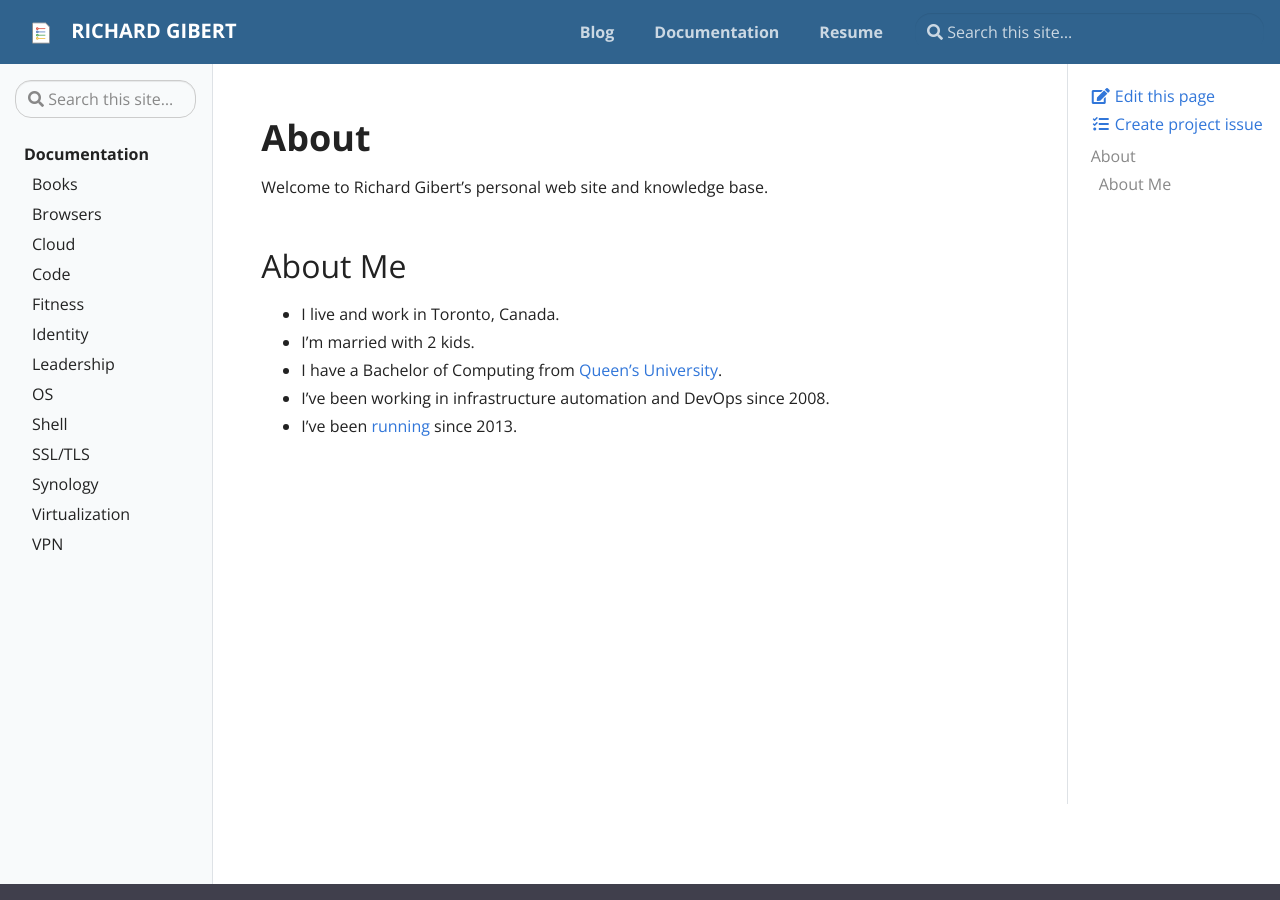
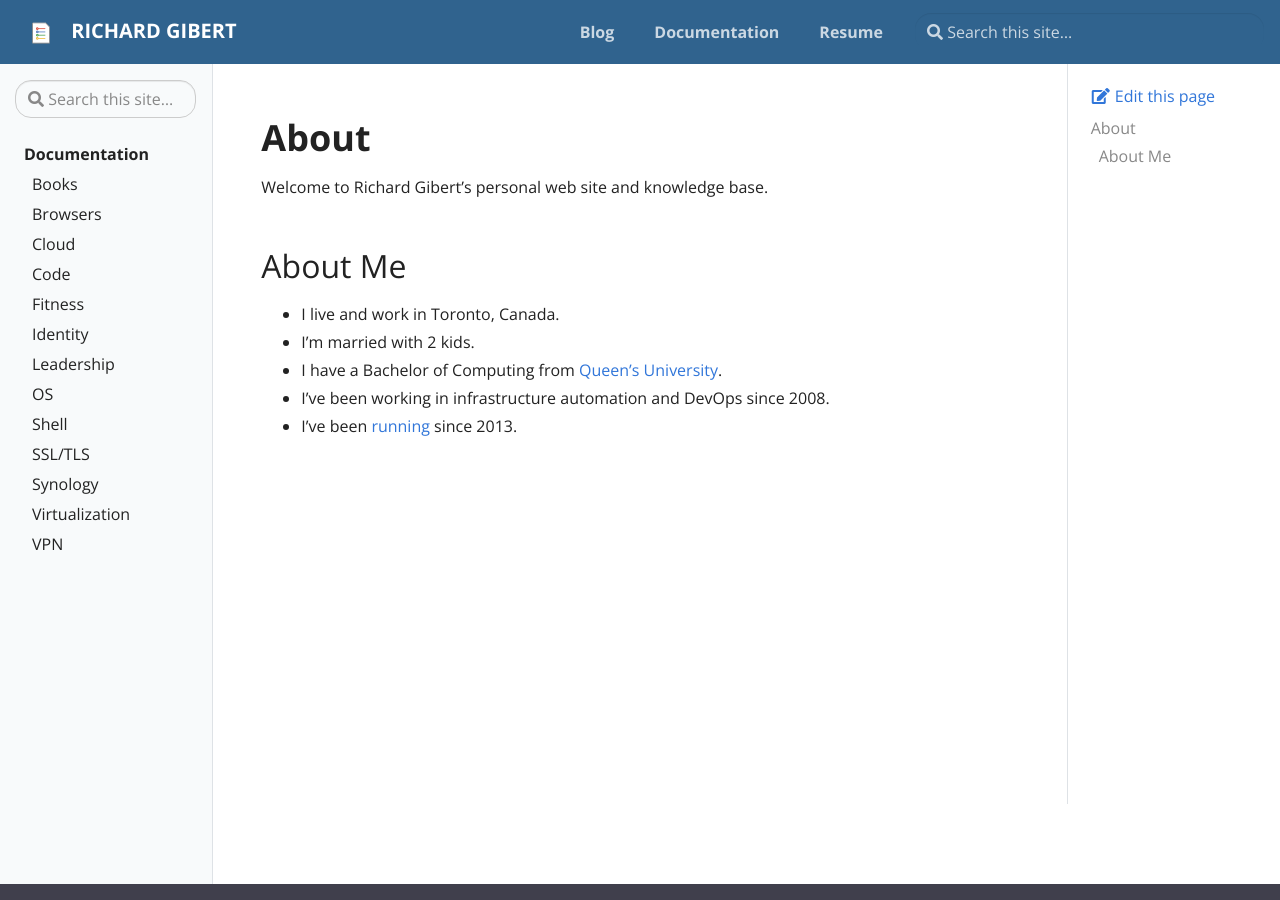
Before and after one commit to rgibert/rgibert.github.io, a Jekyll site: the page built from pages/index.md, in a window 1280 px wide and 900 px high. Built offline with Jekyll 4.4.1, drawn with Linux system fonts in a browser that asks for light colours.

Commit message:
Remove issues link

```diff
--- a/_includes/editable.html
+++ b/_includes/editable.html
@@ -1,5 +1,4 @@
 <a href="{{ site.repo }}/edit/master/{{ page.path }}" target="_blank"><i class="fa fa-edit fa-fw"></i> Edit this page</a>
-<a href="{{ site.repo }}/issues/new" target="_blank"><i class="fas fa-tasks fa-fw"></i> Create project issue</a>
 <!-- this will parse through the header fields and add a button to open
      an issue / ask a question on Github. The editable field should be in
      the post frontend matter, and refer to the label to open the issue for -->
```
